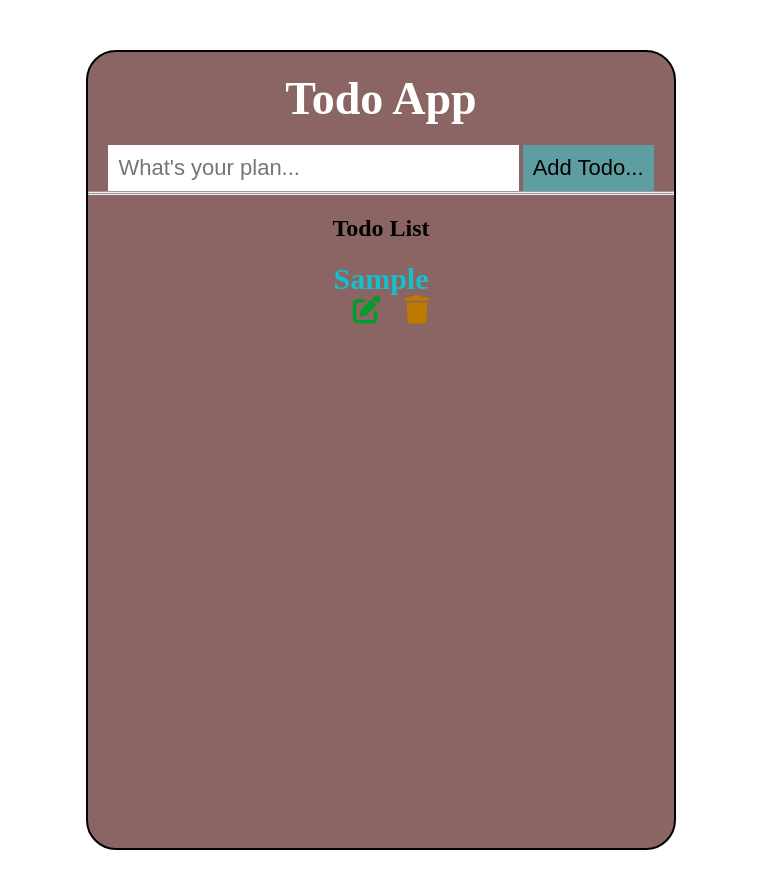
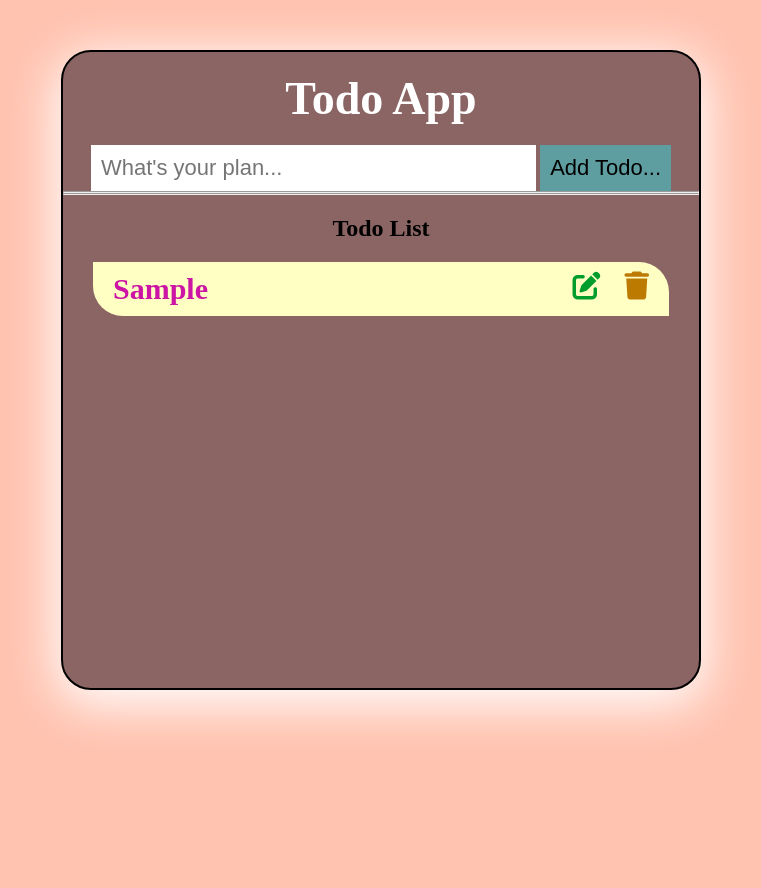
Before and after one commit to maheshsarade001/todo, a plain HTML site: page index.html in a window 1280 px wide. Both pictures are taken after typing "Sample" into the empty fields and a click on the button "Add Todo...". Shown: the whole page, without its empty margins (259-1020 px from the left). After the commit the page ends 800 px from the top, so only its background shows below. Drawn offline with Linux system fonts and the light colour scheme.

Commit message:
CSS updated

```diff
--- a/style.css
+++ b/style.css
@@ -7,16 +7,18 @@
 body {
     text-align: center;
     padding: 50px;
+    background-color:rgb(255, 195, 176);
 }
 
 .container {
-    width: 50%;
-    height: 100vh;
+    width: 50vw;
+    min-height: 80vh;
     margin: auto;
     border: 2px solid black;
     border-radius: 30px;
     padding: 20px 0;
-    background-color: rgb(139, 100, 100)
+    background-color: rgb(139, 100, 100);
+    box-shadow: 0px 10px 50px 5px rgb(255, 255, 255);
 }
 
 h1 {
@@ -54,11 +56,12 @@ h1 {
 }
 
 h3 {
-    color: rgb(21, 192, 204);
+    color: rgb(204, 21, 164);
     font-size: 30px;
+    cursor: pointer;
 }
 
-.todos {
+.todo {
     margin: 15px 30px;
     display: flex;
     justify-content: space-between;
@@ -88,3 +91,8 @@ h3 {
     transform: scale(1.2);
 
 }
+
+.completed{
+    text-decoration: line-through;
+    background: linear-gradient(rgba(0,0,0,0.1), rgba(0,0,0,0.1));
+}
```
